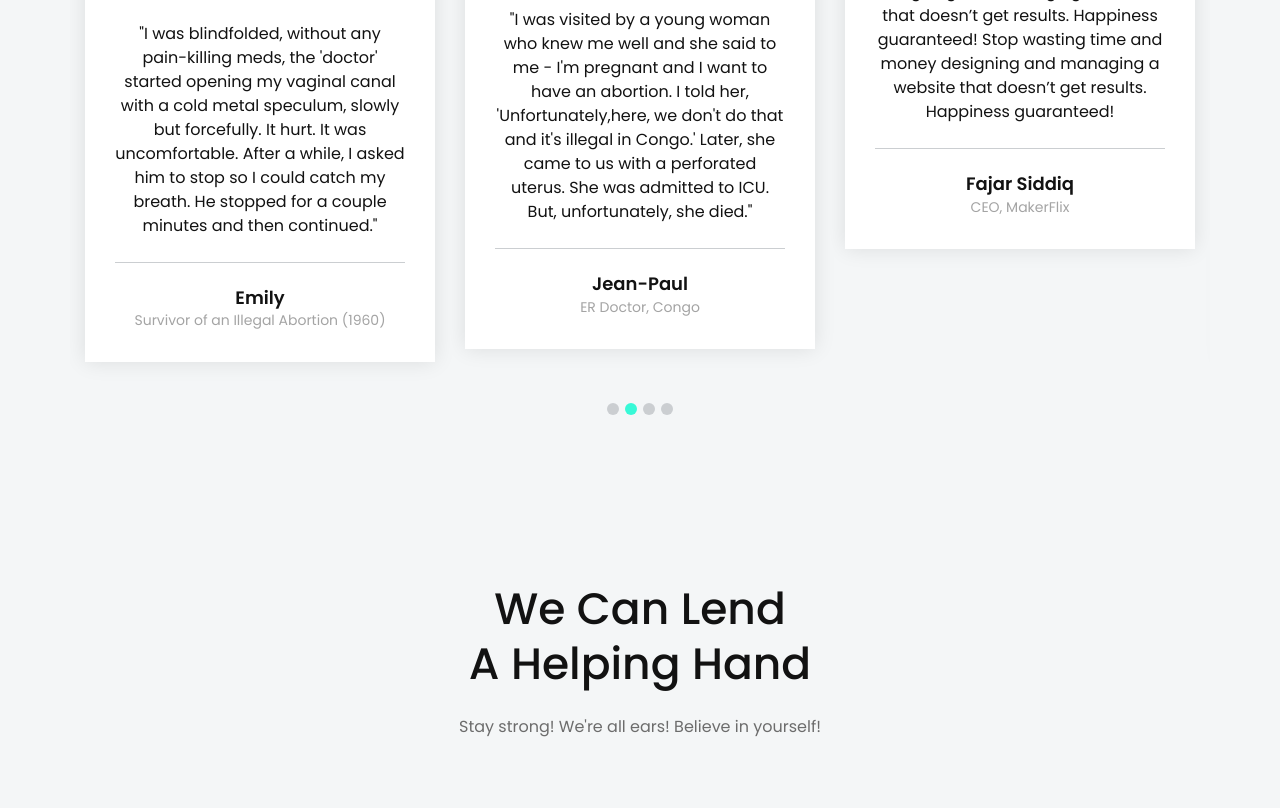
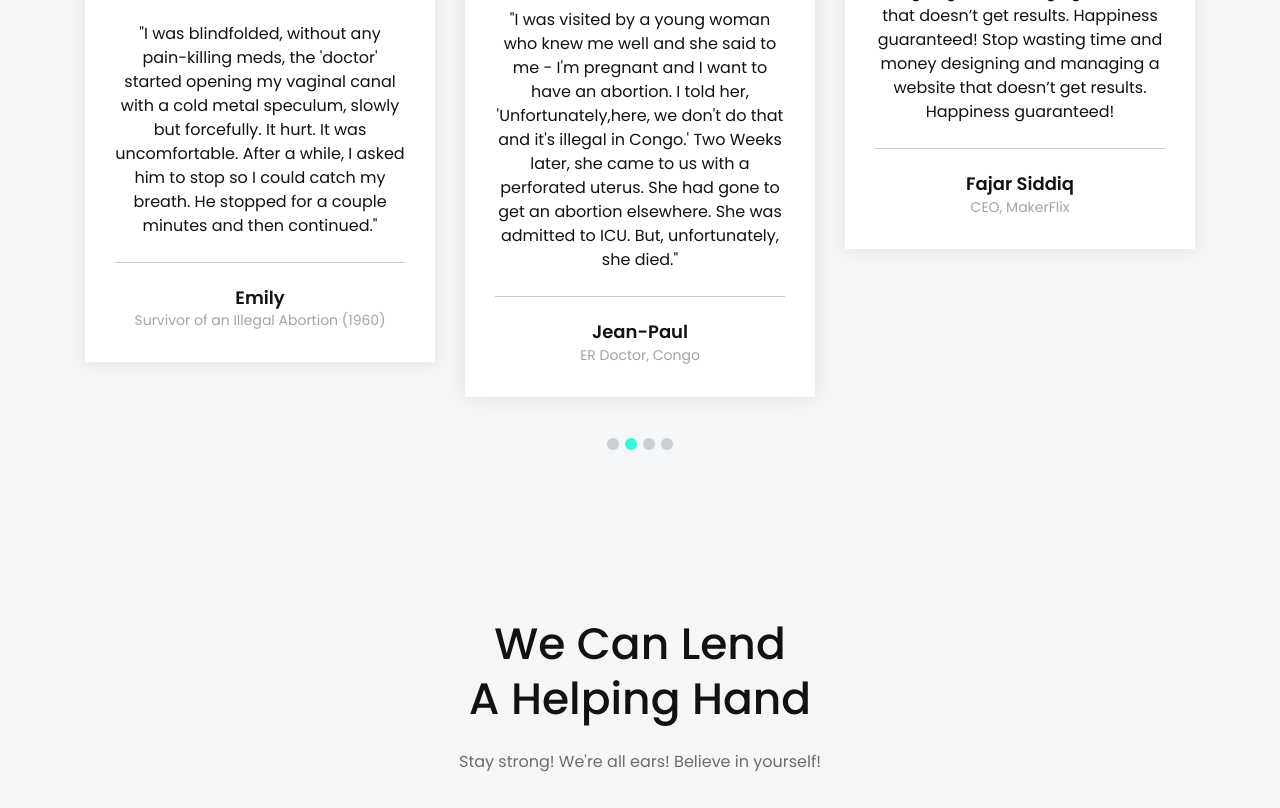
Before and after one commit to ngwe-tun/ngwe-tun.github.io, a plain HTML site: page index.html in a window 1280 px wide. Shown: the part 3607-4415 px from the top of the page. Drawn offline with Linux system fonts and the light colour scheme; files whose address does not match are found by name.

Commit message:
update index.html

```diff
--- a/index.html
+++ b/index.html
@@ -457,7 +457,7 @@
                                     <img src="assets/images/man.jpg" alt="Author">
                                 </div>
                                 <div class="testimonial-content">
-                                    <p class="text">"I was visited by a young woman who knew me well and she said to me - I'm pregnant and I want to have an abortion. I told her, 'Unfortunately,here, we don't do that and it's illegal in Congo.' Later, she came to us with a perforated uterus. She was admitted to ICU. But, unfortunately, she died."</p>
+                                    <p class="text">"I was visited by a young woman who knew me well and she said to me - I'm pregnant and I want to have an abortion. I told her, 'Unfortunately,here, we don't do that and it's illegal in Congo.' Two Weeks later, she came to us with a perforated uterus. She had gone to get an abortion elsewhere. She was admitted to ICU. But, unfortunately, she died."</p>
                                     <h6 class="author-name">Jean-Paul</h6>
                                     <span class="sub-title">ER Doctor, Congo</span>
                                 </div>
```
